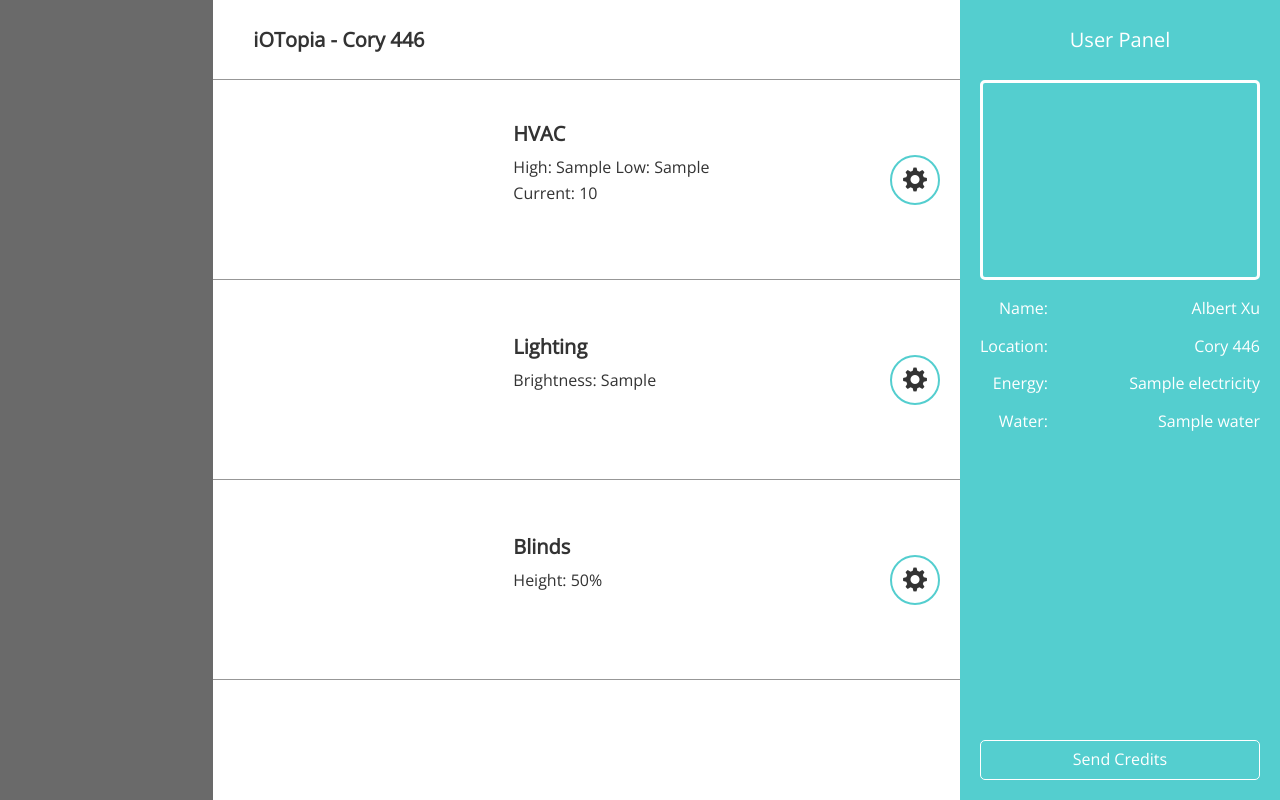
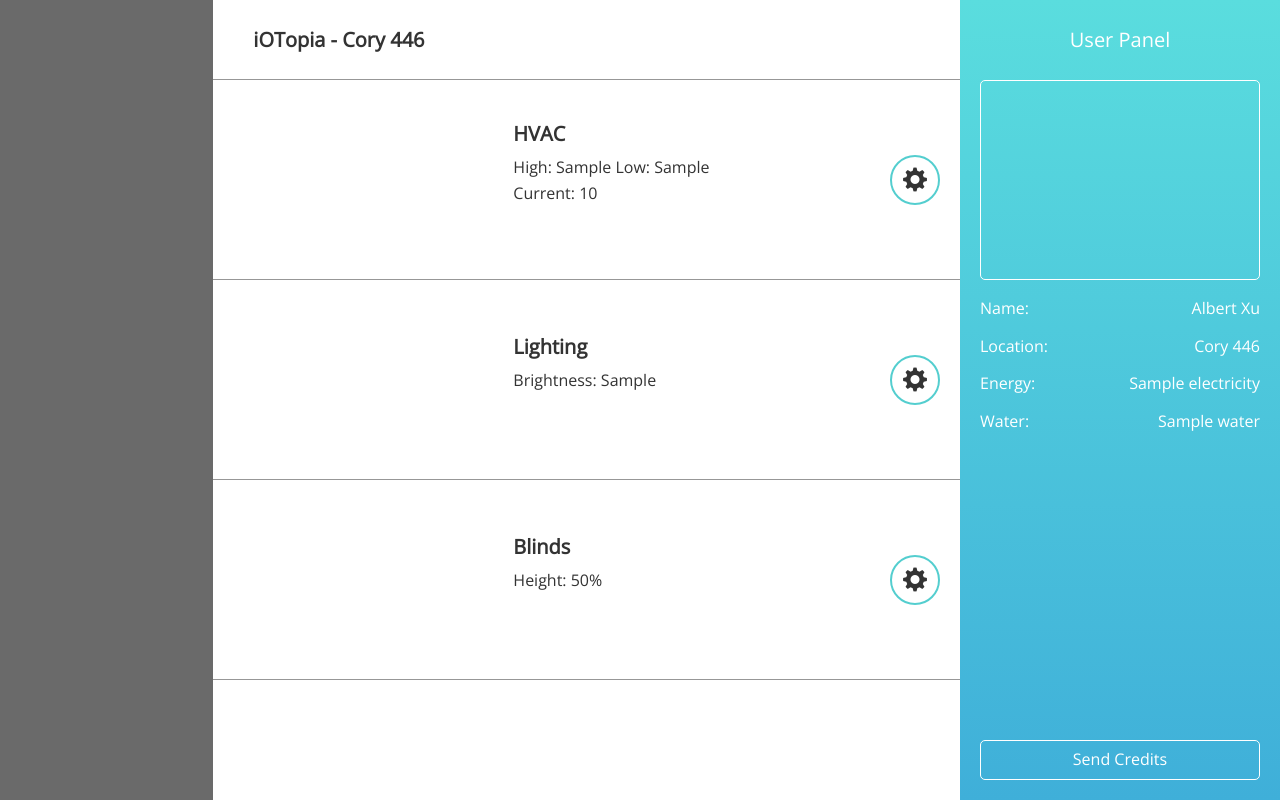
Before and after one commit to axu217/iotopiaWebApp, a Django app: template main/templates/main/home.html in a window 1280 px wide. Run offline with Django 3.2, Linux system fonts and the light colour scheme; the template is opened without the code that fills it: most values are stand-ins (such as "Sample title", 1, 10 or a date in 2020); a map, chart or similar area stays blank; some libraries are stand-ins or nearby versions.

Commit message:
updated UI

```diff
--- a/main/static/main/sass/styles.scss
+++ b/main/static/main/sass/styles.scss
@@ -160,9 +160,10 @@ body {
 				justify-content: center;
 
 				label {
+					display: block;
 					width: auto !important;
 					margin-right: 5px;
-					height: auto !important;
+					white-space:nowrap;
 				}
 			}
 
@@ -189,7 +190,7 @@ body {
 
 
 .userPanel{
-	background-color: #54CECF;
+
 	height: 100vh;
 	padding-left: 20px;
 	padding-right: 20px;
@@ -198,6 +199,24 @@ body {
 	justify-content: flex-start;
 	position: relative;
 	overflow: hidden;
+
+	/* IE10+ */
+background-image: -ms-linear-gradient(top, #5ADDDE 0%, #3FAFD9 100%);
+
+/* Mozilla Firefox */
+background-image: -moz-linear-gradient(top, #5ADDDE 0%, #3FAFD9 100%);
+
+/* Opera */
+background-image: -o-linear-gradient(top, #5ADDDE 0%, #3FAFD9 100%);
+
+/* Webkit (Safari/Chrome 10) */
+background-image: -webkit-gradient(linear, left top, left bottom, color-stop(0, #5ADDDE), color-stop(100, #3FAFD9));
+
+/* Webkit (Chrome 11+) */
+background-image: -webkit-linear-gradient(top, #5ADDDE 0%, #3FAFD9 100%);
+
+/* W3C Markup */
+background-image: linear-gradient(to bottom, #5ADDDE 0%, #3FAFD9 100%);
 
 	.userPanelHeader {
 		text-align: center;
@@ -210,6 +229,7 @@ body {
 			font-size: 20px;
 			color: white;
 			margin: 0px !important;
+
 		}
 	}
 
@@ -219,7 +239,7 @@ body {
 		border-radius: 5px;
 		border-color: white;
 		border-style: solid;
-		border-size: 1px;
+		border-width: 1px;
 	}
 
 	.userPanelInfo {
@@ -227,16 +247,18 @@ body {
 		width: 100%;
 		justify-content: space-between;
 
-		h1{
+		h1 {
 			color: white;
 			font-size: 16px;
 			text-align: left;
+			font-weight: 300;
 		}
 
-		h1{
+		h2 {
 			color: white;
 			font-size: 16px;
 			text-align: right;
+			font-weight: 300;
 		}
 	}
 
--- a/main/static/main/styles.css
+++ b/main/static/main/styles.css
@@ -109,9 +109,10 @@ body {
         flex-direction: row;
         justify-content: center; }
         .device .deviceControl .deviceControlForm .formUpper label {
+          display: block;
           width: auto !important;
           margin-right: 5px;
-          height: auto !important; }
+          white-space: nowrap; }
       .device .deviceControl .deviceControlForm .formLower {
         display: flex;
         flex-direction: row;
@@ -123,7 +124,6 @@ body {
           border-color: #54CECF !important; }
 
 .userPanel {
-  background-color: #54CECF;
   height: 100vh;
   padding-left: 20px;
   padding-right: 20px;
@@ -131,7 +131,19 @@ body {
   flex-direction: column;
   justify-content: flex-start;
   position: relative;
-  overflow: hidden; }
+  overflow: hidden;
+  /* IE10+ */
+  background-image: -ms-linear-gradient(top, #5ADDDE 0%, #3FAFD9 100%);
+  /* Mozilla Firefox */
+  background-image: -moz-linear-gradient(top, #5ADDDE 0%, #3FAFD9 100%);
+  /* Opera */
+  background-image: -o-linear-gradient(top, #5ADDDE 0%, #3FAFD9 100%);
+  /* Webkit (Safari/Chrome 10) */
+  background-image: -webkit-gradient(linear, left top, left bottom, color-stop(0, #5ADDDE), color-stop(100, #3FAFD9));
+  /* Webkit (Chrome 11+) */
+  background-image: -webkit-linear-gradient(top, #5ADDDE 0%, #3FAFD9 100%);
+  /* W3C Markup */
+  background-image: linear-gradient(to bottom, #5ADDDE 0%, #3FAFD9 100%); }
   .userPanel .userPanelHeader {
     text-align: center;
     height: 80px;
@@ -148,7 +160,7 @@ body {
     border-radius: 5px;
     border-color: white;
     border-style: solid;
-    border-size: 1px; }
+    border-width: 1px; }
   .userPanel .userPanelInfo {
     display: flex;
     width: 100%;
@@ -156,11 +168,13 @@ body {
     .userPanel .userPanelInfo h1 {
       color: white;
       font-size: 16px;
-      text-align: left; }
-    .userPanel .userPanelInfo h1 {
+      text-align: left;
+      font-weight: 300; }
+    .userPanel .userPanelInfo h2 {
       color: white;
       font-size: 16px;
-      text-align: right; }
+      text-align: right;
+      font-weight: 300; }
   .userPanel .userPanelSend {
     width: 100%;
     height: 40px;
--- a/main/templates/forms/blindsForm.html
+++ b/main/templates/forms/blindsForm.html
@@ -3,10 +3,10 @@
 	<div class="formUpper">
 		<div class="form-group">
 			<label for="id_height" class="form-control-label">
-							Height (Between 0 and 100)
+							Height
 						</label>
 
-			<input id="id_height" class="form-control" name="height" type="number" required></input>
+			<input id="id_height" class="form-control" name="height" type="number" placeholder="(Between 0 and 100)" required></input>
 		</div>
 	</div>
 
--- a/main/templates/forms/lightingForm.html
+++ b/main/templates/forms/lightingForm.html
@@ -3,10 +3,10 @@
 	<div class="formUpper">
 		<div class="form-group">
 			<label for="id_brightness" class="form-control-label">
-							Brightness (Between 0 and 100)
+							Brightness
 						</label>
 
-			<input id="id_brightness" class="form-control" name="brightness" type="number" required></input>
+			<input id="id_brightness" class="form-control" name="brightness" type="number" placeholder="(Between 0 and 100)" required></input>
 		</div>
 	</div>
 
--- a/main/templates/forms/sendForm.html
+++ b/main/templates/forms/sendForm.html
@@ -1,4 +1,4 @@
-<form class="center-block" action="/main/send/" method="post" enctype="multipart/form-data">
+<form class="center-block" action="/main/" method="post" enctype="multipart/form-data">
 	{% csrf_token %}
 	<h1>Send Credits</h1>
 
@@ -45,7 +45,7 @@
 				<div class="sendCreditReturnButton">
 					<button type="button" class="btn btn-danger">Back</button>
 				</div>
-				<button type="submit" class="btn btn-success">Send Credits</button>
+				<button type="submit" name="submitSendCredit" class="btn btn-success">Send Credits</button>
 			</div>
 		</div>
 	</form>
--- a/main/templates/main/base.html
+++ b/main/templates/main/base.html
@@ -5,11 +5,13 @@
 	{% load staticfiles %}
 	<link rel="stylesheet" href="https://maxcdn.bootstrapcdn.com/bootstrap/3.3.7/css/bootstrap.min.css"/>
 	<link href="https://fonts.googleapis.com/css?family=Josefin+Sans" rel="stylesheet">
-	<link href="https://fonts.googleapis.com/css?family=Open+Sans" rel="stylesheet">
 	<link rel="stylesheet" type="text/css" href="{% static 'main/styles.css' %}"/>
 	<script src="https://ajax.googleapis.com/ajax/libs/jquery/3.1.1/jquery.min.js"></script>
 	<script src="https://maxcdn.bootstrapcdn.com/bootstrap/3.3.7/js/bootstrap.min.js" integrity="sha384-Tc5IQib027qvyjSMfHjOMaLkfuWVxZxUPnCJA7l2mCWNIpG9mGCD8wGNIcPD7Txa" crossorigin="anonymous"></script>
 	<script src="{% static 'main/scripts.js' %}" ></script>
+
+
+	<link href="https://fonts.googleapis.com/css?family=Open+Sans:300,400" rel="stylesheet">
 
 </head>
 <body>
--- a/main/templates/main/home.html
+++ b/main/templates/main/home.html
@@ -100,10 +100,10 @@
 				</div>
 
 				<div class="userPanelInfoRight">
-					<h1>Albert Xu</h1>
-					<h1>Cory 446</h1>
-					<h1>{{ electricity }}</h1>
-					<h1>{{ water }}</h1>
+					<h2>Albert Xu</h2>
+					<h2>Cory 446</h2>
+					<h2>{{ electricity }}</h2>
+					<h2>{{ water }}</h2>
 				</div>
 
 			</div>
--- a/main/views.py
+++ b/main/views.py
@@ -62,7 +62,7 @@ class MainView(View):
 
 		if('submitHVAC' in request.POST):
 			return postHelper("HVAC", self, request)
-		elif('submitTrade' in request.POST):
+		elif('submitSendCredit' in request.POST):
 			return postHelper("trade", self, request)
 		elif('submitLighting' in request.POST):
 			return postHelper("lighting", self, request)
```
Also changed, not shown: db.sqlite3, main/services.py (line endings or trailing spaces), 3 other files.
